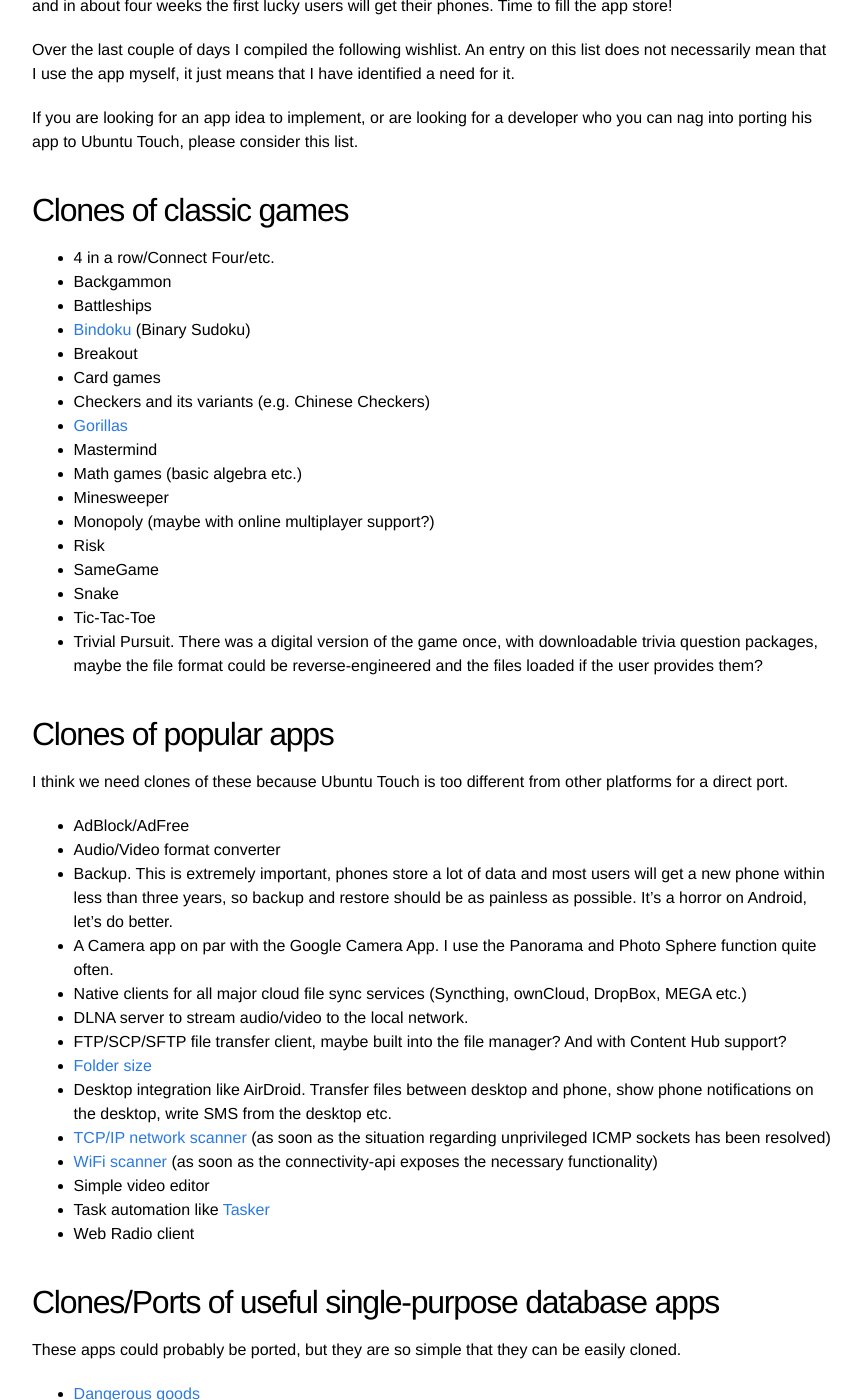
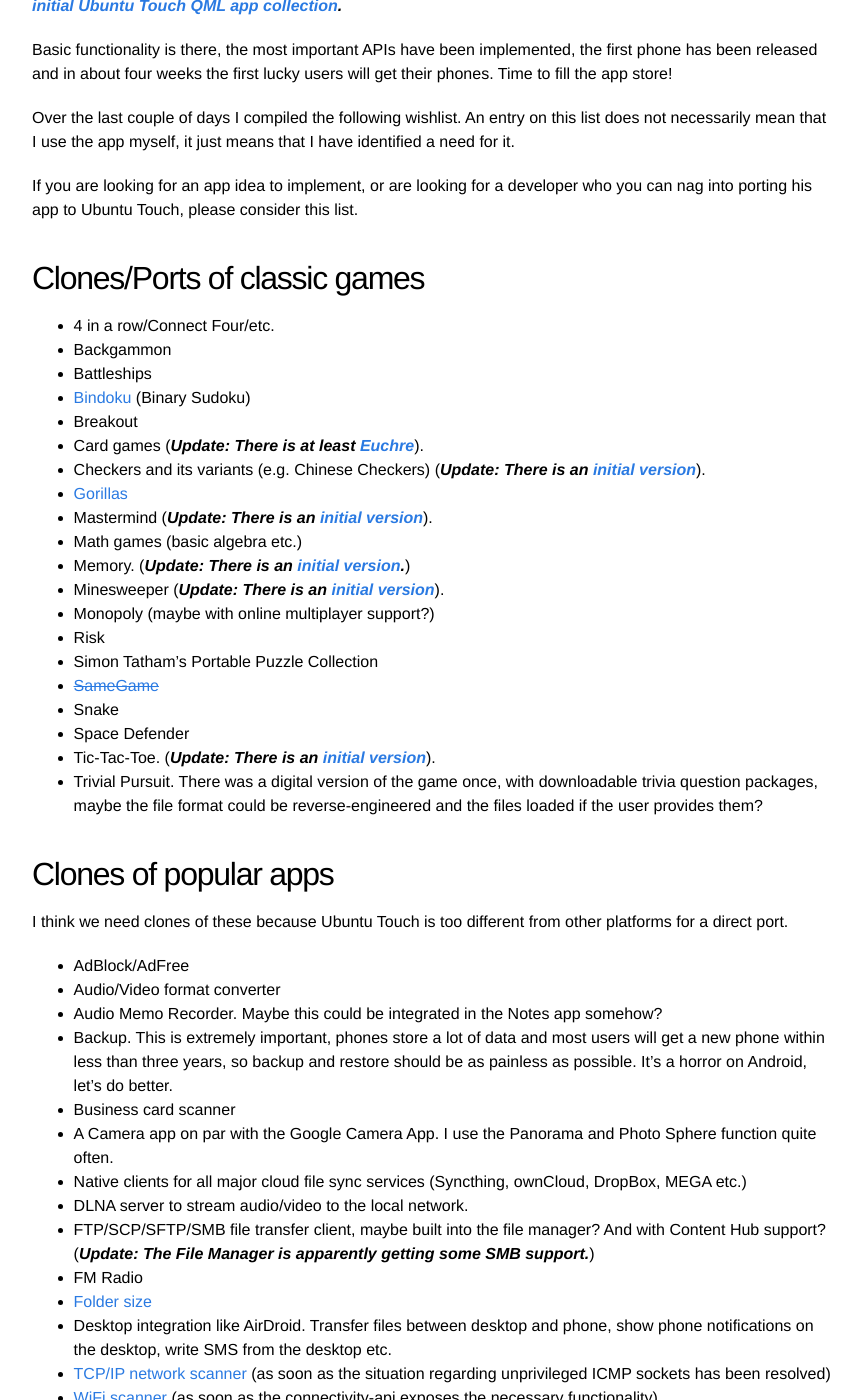
Before and after one commit to Sturmflut/sturmflut.github.io, a Jekyll site: the page built from _posts/2015-02-15-ubuntu-touch-app-wishlist.markdown, in a window 1280 px wide and 1400 px high, scrolled down 232 px. Shown: the whole window, without its empty margins (208-1069 px from the left). Built offline with Jekyll 4.4.1, drawn with Linux system fonts in a browser that asks for light colours; some of the changed text lies outside the part shown.

Commit message:
Update post: Ubuntu Touch app wishlist

```diff
--- a/_posts/2015-02-15-ubuntu-touch-app-wishlist.markdown
+++ b/_posts/2015-02-15-ubuntu-touch-app-wishlist.markdown
@@ -5,6 +5,8 @@ date:   2015-02-15 22:00:00
 categories: Ubuntu Touch
 ---
 
+
+***Update: Thanks to popey and Elleo for many corrections and additions. I also correlated this list with [the initial Ubuntu Touch QML app collection][app-collection].***
 
 Basic functionality is there, the most important APIs have been implemented, the first phone has been released and in about four weeks the first lucky users will get their phones. Time to fill the app store!
 
@@ -15,7 +17,7 @@ If you are looking for an app idea to implement, or are looking for a developer
 
 
 
-## Clones of classic games
+## Clones/Ports of classic games
 
 - 4 in a row/Connect Four/etc.
 
@@ -27,27 +29,33 @@ If you are looking for an app idea to implement, or are looking for a developer
 
 - Breakout
 
-- Card games
+- Card games (***Update: There is at least [Euchre][euchre]***).
 
-- Checkers and its variants (e.g. Chinese Checkers)
+- Checkers and its variants (e.g. Chinese Checkers) (***Update: There is an [initial version][launchpad-checkers]***).
 
 - [Gorillas][gorillas]
 
-- Mastermind
+- Mastermind (***Update: There is an [initial version][launchpad-mastermind]***).
 
 - Math games (basic algebra etc.)
 
-- Minesweeper
+- Memory. (***Update: There is an [initial version][launchpad-memories-touch].***)
+
+- Minesweeper (***Update: There is an [initial version][launchpad-minesweeper]***).
 
 - Monopoly (maybe with online multiplayer support?)
 
 - Risk
 
-- SameGame
+- Simon Tatham's Portable Puzzle Collection
+
+- [<s>SameGame</s>][samegame]
 
 - Snake
 
-- Tic-Tac-Toe
+- Space Defender
+
+- Tic-Tac-Toe. (***Update: There is an [initial version][noughts-and-crosses]***).
 
 - Trivial Pursuit. There was a digital version of the game once, with downloadable trivia question packages, maybe the file format could be reverse-engineered and the files loaded if the user provides them?
 
@@ -62,7 +70,11 @@ I think we need clones of these because Ubuntu Touch is too different from other
 
 - Audio/Video format converter
 
+- Audio Memo Recorder. Maybe this could be integrated in the Notes app somehow?
+
 - Backup. This is extremely important, phones store a lot of data and most users will get a new phone within less than three years, so backup and restore should be as painless as possible. It's a horror on Android, let's do better.
+
+- Business card scanner
 
 - A Camera app on par with the Google Camera App. I use the Panorama and Photo Sphere function quite often.
 
@@ -70,7 +82,9 @@ I think we need clones of these because Ubuntu Touch is too different from other
 
 - DLNA server to stream audio/video to the local network.
 
-- FTP/SCP/SFTP file transfer client, maybe built into the file manager? And with Content Hub support?
+- FTP/SCP/SFTP/SMB file transfer client, maybe built into the file manager? And with Content Hub support? (***Update: The File Manager is apparently getting some SMB support.***)
+
+- FM Radio
 
 - [Folder size][foldersize]
 
@@ -180,9 +198,9 @@ The source code for the following apps is not available, and they often rely on
 
 - Carsharing apps. A webapp may be enough, but I am not sure as I don't use Carsharing.
 
-- E-Learning for Languages and other areas.
+- E-Learning for Languages (Babbel, duolingo etc.) and other areas.
 
-- Fitness tracker apps like FitBit, FitApp, Runtastic etc.
+- Fitness tracker apps like FitBit, FitApp, Runtastic etc. (***Update: There is [uFit][ufit] in the store, and there is an initial version of [Trailblazer Workout Tracker][trailblazer].***)
 
 - Flipboard
 
@@ -200,9 +218,11 @@ The source code for the following apps is not available, and they often rely on
 
 - Online Banking for multiple accounts.
 
+- [Prey][prey] or some other anti-theft system.
+
 - Public transportation apps like [DB Navigator][db-navigator] or [Handyticket.de][handyticket]. [fahrplan][fahrplan] already implements many things, but you can't e.g. buy tickets with it, which is one of my major use cases for a smartphone. At least Deutsche Bahn was well-known for also releasing their apps for more "exotic" platforms like Palm handhelds or Symbian devices, and lots of functionality in the Android app is just implemented as a web views, so there is a slight possibility for a somewhat native UT app.
 
-- Shazam or any other song recognition service.
+- Shazam or any other song recognition service. (***Update: There is [Eyrie][eyrie].***)
 
 - Skobbler. We will never get a native, full-featured Google Maps app anyway, and Skobbler might be a worthy replacement.
 
@@ -224,11 +244,39 @@ The source code for the following apps is not available, and they often rely on
 
 
 
+## Ports of popular open source libraries and engines
+
+- [Kivy][kivy]
+
+- libSDL. This is already in the works.
+
+- [LÖVE][love2d]
+
+
+
+
+
+[app-collection]: https://wiki.ubuntu.com/Touch/Collection
+
 [tasker]: https://play.google.com/store/apps/details?id=net.dinglisch.android.taskerm&hl=de
 
 [bindoku]: https://play.google.com/store/apps/details?id=de.lochmann.bindoku
 
+[euchre]: https://appstore.bhdouglass.com/app/com.ubuntu.developer.robert-ancell.euchre
+
+[launchpad-checkers]: https://launchpad.net/checkers
+
 [gorillas]: http://en.wikipedia.org/wiki/Gorillas_%28video_game%29
+
+[launchpad-mastermind]: https://code.launchpad.net/~hansueli-burri/+junk/Mastermind
+
+[launchpad-memories-touch]: https://code.launchpad.net/~sebastijan-kuzner/memories-touch/trunk
+
+[launchpad-minesweeper]: https://launchpad.net/minesweeper-touch
+
+[samegame]: https://appstore.bhdouglass.com/app/com.ubuntu.developer.ken-vandine.samegame
+
+[noughts-and-crosses]: https://github.com/jamesodhunt/qml-noughts-and-crosses
 
 [foldersize]: https://play.google.com/store/apps/details?id=com.foldersize&hl=de
 
```
Also changed, not shown: other parts of _posts/2015-02-15-ubuntu-touch-app-wishlist.markdown (+18 -1 lines).
